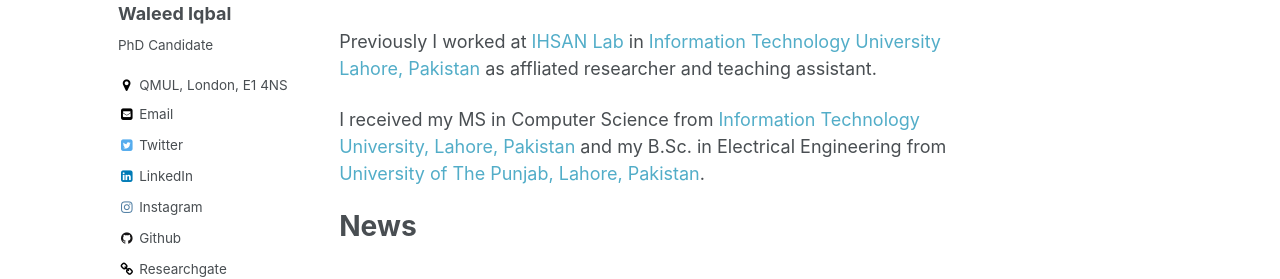
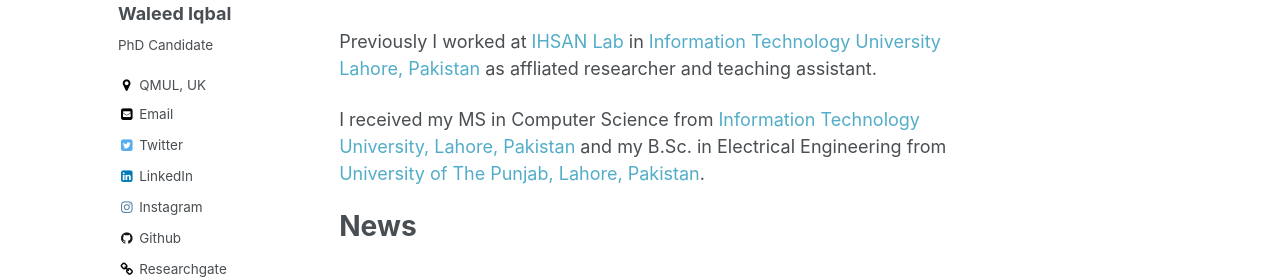
Before and after one commit to waleediqbal411/waleediqbal411.github.io, a Jekyll site: the page built from _pages/about.md, in a window 1280 px wide. Shown: the part 289-568 px from the top of the page. Built offline with Jekyll 4.4.1, drawn with Linux system fonts in a browser that asks for light colours.

Commit message:
Official Website V2.6

```diff
--- a/_config.yml
+++ b/_config.yml
@@ -78,7 +78,7 @@
   name             : "Waleed Iqbal"
   avatar           : "profile.jpg"
   bio              : "PhD Candidate"
-  location         : "QMUL, London, E1 4NS"
+  location         : "QMUL, UK"
   employer         :
   researchgate     : "https://www.researchgate.net/profile/Waleed_Iqbal"
   googlescholar    : "https://scholar.google.com/citations?hl=en&user=uXhMEBsAAAAJ"
```
Also changed, not shown: images/site-logo.png.
